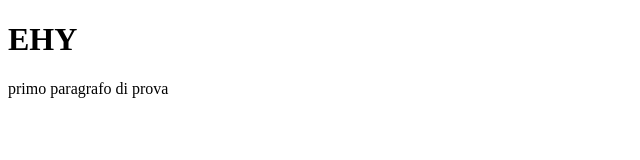
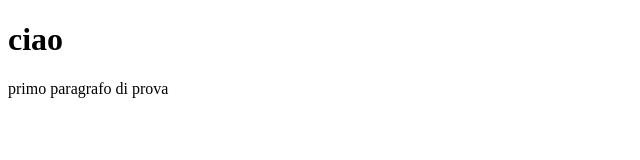
Before and after one commit to MichBass/git-test-iot, a plain HTML site: page index.html in a window 1280 px wide. Shown: the full height of the page, 0-640 px from the left. Drawn offline with Linux system fonts and the light colour scheme.

Commit message:
Modificato titolo pagina

```diff
--- a/index.html
+++ b/index.html
@@ -5,7 +5,7 @@
     <title>CIAO</title>
   </head>
   <body>
-    <h1>EHY</h1>
+    <h1>ciao</h1>
     <p>primo paragrafo di prova </p>
   </body>
 </html>
```
